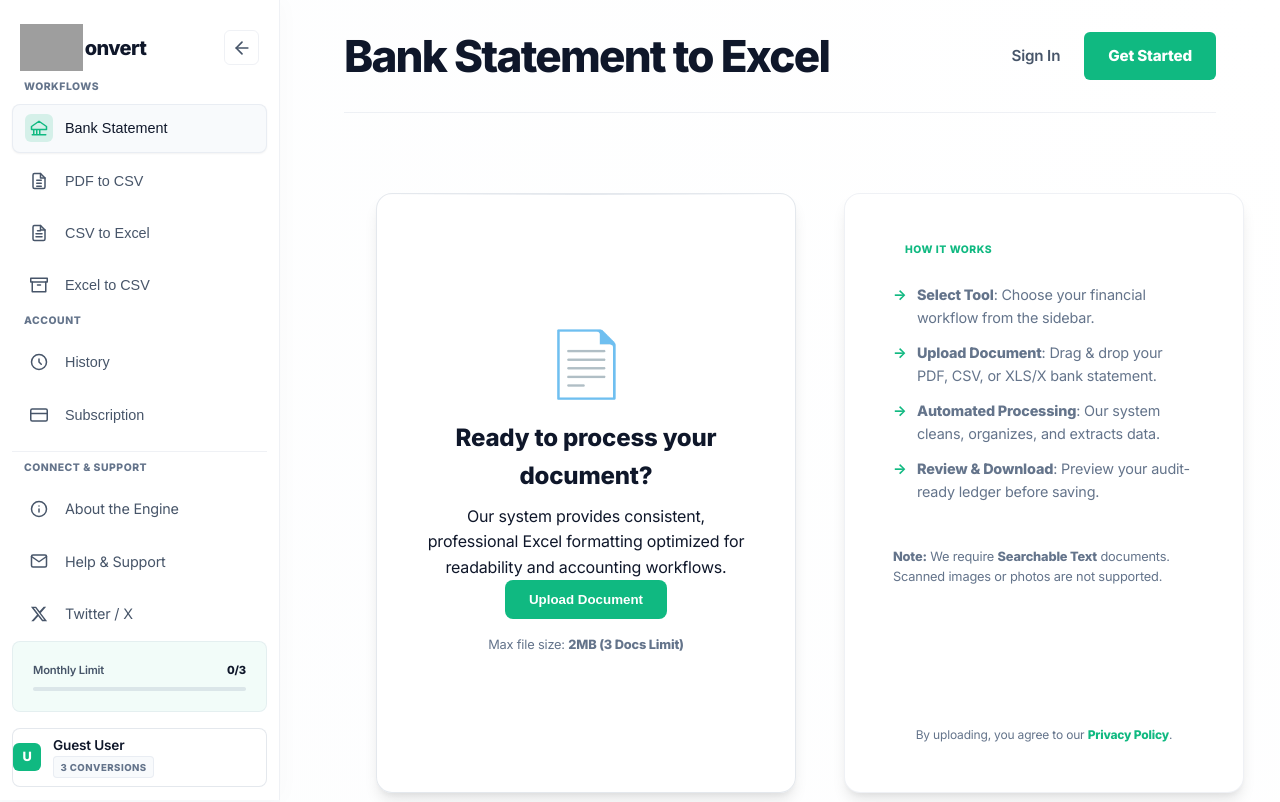
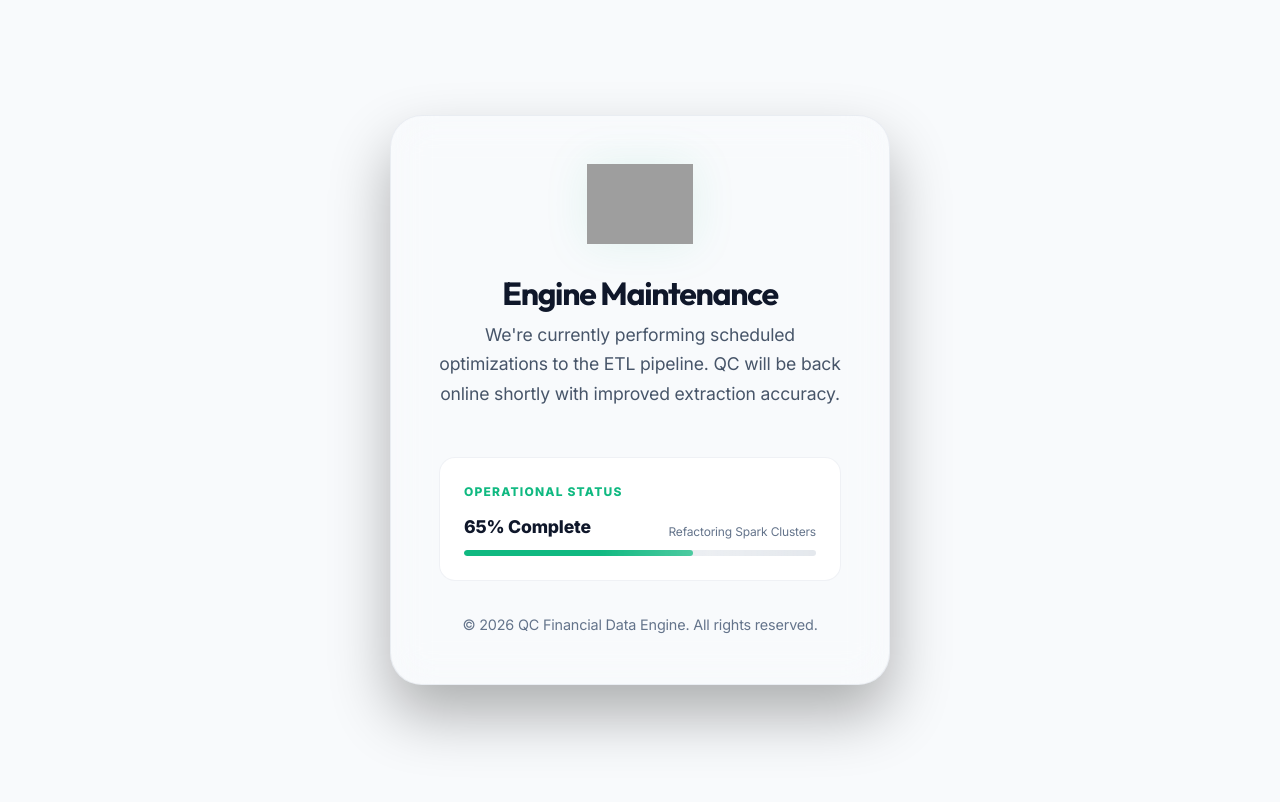
Before and after one commit to Ahmedin-Jamil/QuickConverter, a website built with Vite: page index.html in a window 1280 px wide. Shown: the top 802 px of the page. Built offline with nearby package versions, Linux system fonts and the light colour scheme; no server answers; grey boxes are pictures that could not be loaded.

Commit message:
Major updates 26

```diff
--- a/index.html
+++ b/index.html
@@ -109,7 +109,35 @@
     crossorigin="anonymous"></script>
 </head>
 
-<body>
+<body class="maintenance-active">
+  <!-- Maintenance Screen -->
+  <div id="maintenance-screen">
+    <div class="maintenance-content">
+      <img src="QC Logo Green Gradient.svg" alt="QC Logo" class="maintenance-logo">
+      <div class="maintenance-text">
+        <h1 class="maintenance-title">Engine Maintenance</h1>
+        <p class="maintenance-msg">
+          We're currently performing scheduled optimizations to the ETL pipeline.
+          QC will be back online shortly with improved extraction accuracy.
+        </p>
+      </div>
+
+      <div class="maintenance-status-card">
+        <span class="status-label">Operational Status</span>
+        <div style="display:flex; justify-content:space-between; align-items:flex-end; margin-bottom:0.5rem;">
+          <span style="font-size:1.1rem; font-weight:700; color:var(--text-primary);">65% Complete</span>
+          <span style="font-size:0.75rem; color:var(--text-muted);">Refactoring Spark Clusters</span>
+        </div>
+        <div class="status-progress-frame">
+          <div class="status-bar-inner"></div>
+        </div>
+      </div>
+
+      <div class="maintenance-footer">
+        &copy; 2026 QC Financial Data Engine. All rights reserved.
+      </div>
+    </div>
+  </div>
   <div id="sidebar-overlay" class="sidebar-overlay"></div>
   <div class="mobile-header">
     <a href="/" class="logo-container">
--- a/style.css
+++ b/style.css
@@ -2262,6 +2262,131 @@ h1 {
     border-color: rgba(16, 185, 129, 0.2);
 }
 
+.status-bar::after {
+    content: '';
+    position: absolute;
+    top: 0;
+    left: 0;
+    right: 0;
+    bottom: 0;
+    background: linear-gradient(90deg, transparent, rgba(255, 255, 255, 0.3), transparent);
+    animation: shimmer 1.5s infinite;
+}
+
 #display-user-name {
     line-height: 1.2;
 }
+
+/* Maintenance Mode Styles */
+body.maintenance-active .dashboard-wrapper,
+body.maintenance-active .modal-overlay,
+body.maintenance-active .mobile-header,
+body.maintenance-active #mobile-nav-panel {
+    display: none !important;
+}
+
+#maintenance-screen {
+    display: none;
+    position: fixed;
+    top: 0;
+    left: 0;
+    right: 0;
+    bottom: 0;
+    background: var(--bg-primary);
+    z-index: 9999;
+    align-items: center;
+    justify-content: center;
+    padding: 2rem;
+}
+
+body.maintenance-active #maintenance-screen {
+    display: flex;
+}
+
+.maintenance-content {
+    max-width: 500px;
+    width: 100%;
+    text-align: center;
+    background: rgba(255, 255, 255, 0.03);
+    backdrop-filter: blur(20px);
+    border: 1px solid var(--border);
+    padding: 3rem;
+    border-radius: 2rem;
+    box-shadow: 0 30px 60px rgba(0, 0, 0, 0.3);
+    display: flex;
+    flex-direction: column;
+    align-items: center;
+    gap: 2rem;
+}
+
+.maintenance-logo {
+    height: 80px;
+    width: auto;
+    filter: drop-shadow(0 0 20px var(--accent-glow));
+}
+
+.maintenance-title {
+    font-family: 'Outfit', sans-serif;
+    font-size: 2rem;
+    font-weight: 700;
+    color: var(--text-primary);
+    margin-bottom: 0.5rem;
+}
+
+.maintenance-msg {
+    color: var(--text-secondary);
+    font-size: 1.1rem;
+    line-height: 1.7;
+    margin-bottom: 1rem;
+}
+
+.maintenance-status-card {
+    width: 100%;
+    padding: 1.5rem;
+    background: var(--bg-secondary);
+    border: 1px solid var(--border);
+    border-radius: 1rem;
+    text-align: left;
+}
+
+.status-label {
+    font-size: 0.75rem;
+    font-weight: 800;
+    color: var(--accent);
+    text-transform: uppercase;
+    letter-spacing: 0.1em;
+    margin-bottom: 0.75rem;
+    display: block;
+}
+
+.status-progress-frame {
+    height: 6px;
+    background: var(--border-bright);
+    border-radius: 3px;
+    overflow: hidden;
+    position: relative;
+}
+
+.status-bar-inner {
+    height: 100%;
+    width: 65%;
+    background: var(--accent);
+    border-radius: 3px;
+    position: relative;
+}
+
+.status-bar-inner::after {
+    content: '';
+    position: absolute;
+    top: 0;
+    left: 0;
+    right: 0;
+    bottom: 0;
+    background: linear-gradient(90deg, transparent, rgba(255, 255, 255, 0.3), transparent);
+    animation: shimmer 1.5s infinite;
+}
+
+.maintenance-footer {
+    font-size: 0.9rem;
+    color: var(--text-muted);
+}
```
